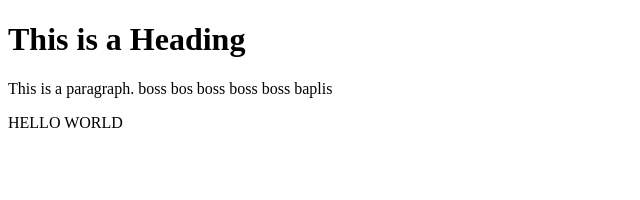
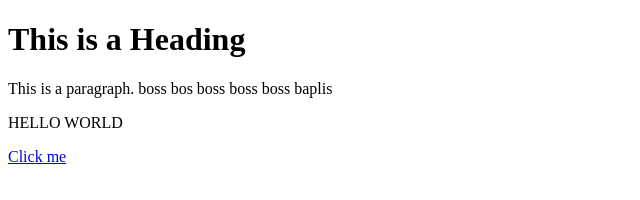
Before and after one commit to etff7/etff7.github.io, a plain HTML site: page index.html in a window 1280 px wide. Shown: the full height of the page, 0-640 px from the left. Drawn offline with Linux system fonts and the light colour scheme.

Commit message:
Update index.html

```diff
--- a/index.html
+++ b/index.html
@@ -13,3 +13,4 @@
 </script>
 </body>
 </html>
+<a href="https://www.youtube.com/watch?v=kffacxfA7G4">Click me</a>
```
